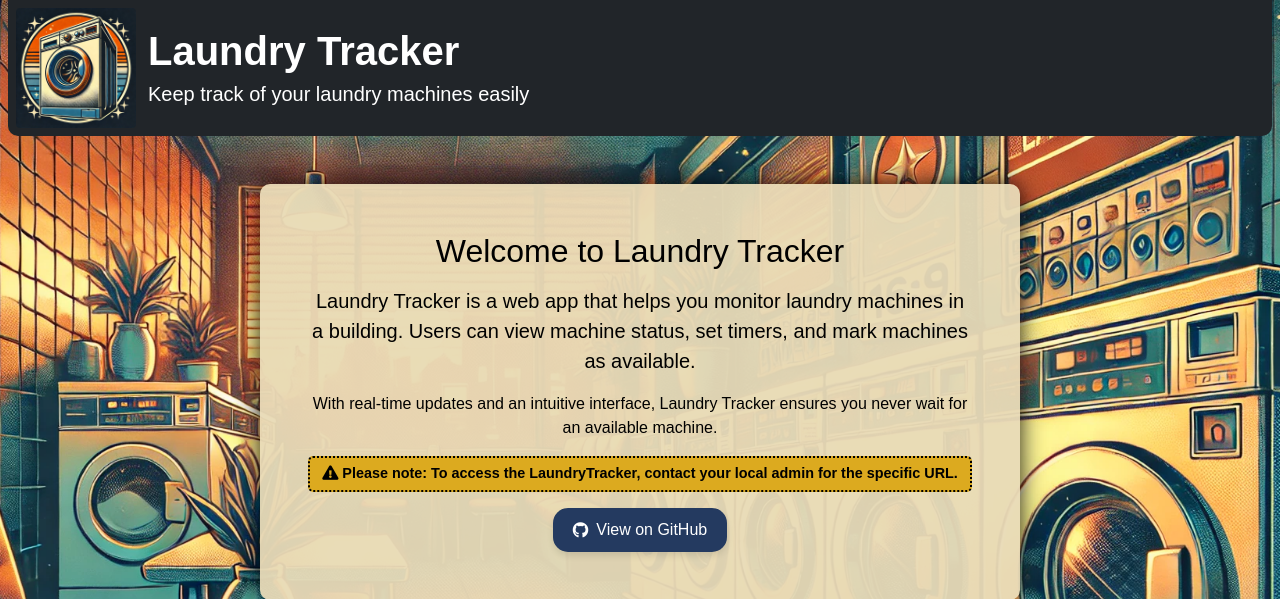
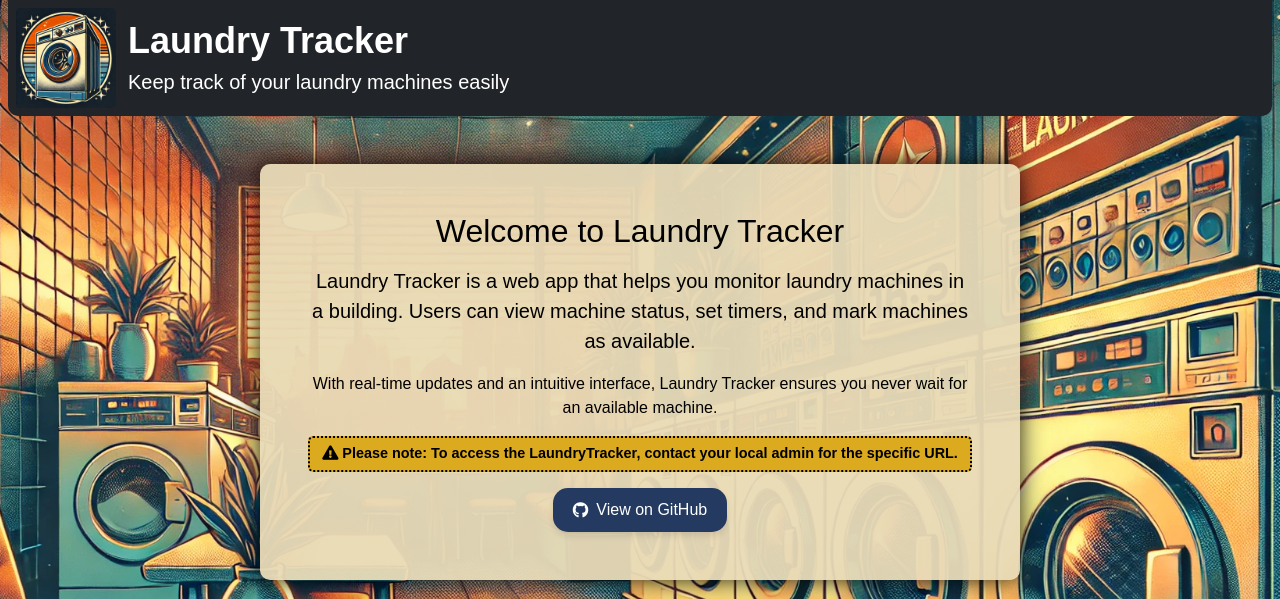
Before and after one commit to Friedjof/LaundryTracker, a Django app: page / in a window 1280 px wide. Shown: the top 599 px of the page. Run offline with Django 5.2, Linux system fonts and the light colour scheme.

Commit message:
update: demo images

```diff
--- a/static/css/styles.css
+++ b/static/css/styles.css
@@ -179,6 +179,11 @@ h1 {
 }
 
 /* Extra small devices (phones, up to 360px) */
+.header-image {
+    width: 40px;
+    height: 40px;
+}
+
 @media (max-width: 360px) {
     h1 {
         font-size: 4px;
@@ -232,17 +237,6 @@ h1 {
     }
 }
 
-/* Extra large devices (large desktops, 1200px and up) */
-@media (min-width: 1200px) {
-    h1 {
-        font-size: 2.5rem;
-    }
-    .header-image {
-        width: 120px;
-        height: 120px;
-    }
-}
-
 .custom-404-background {
     background-color: rgba(0, 0, 0, 0.8); /* 80% transparent dark background */
     border-radius: 10px; /* Rounded corners */
```
Also changed, not shown: README.md, static/media/demo-404.png, static/media/demo-available.png, static/media/demo-done.png, static/media/demo-home.png, static/media/demo-index.png (added), static/media/demo-one-timer.png (deleted), 3 other files.
